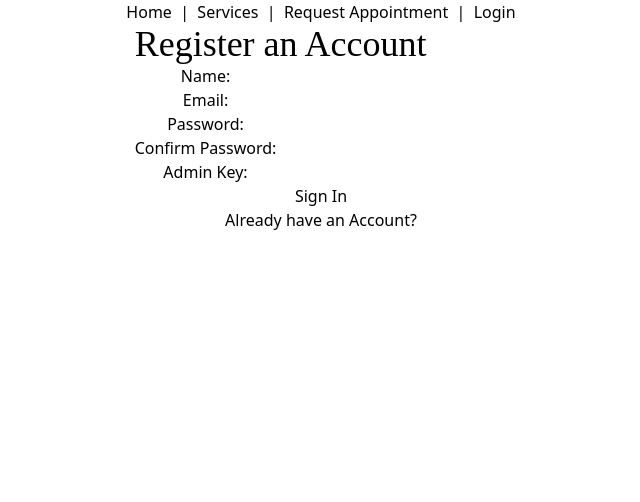
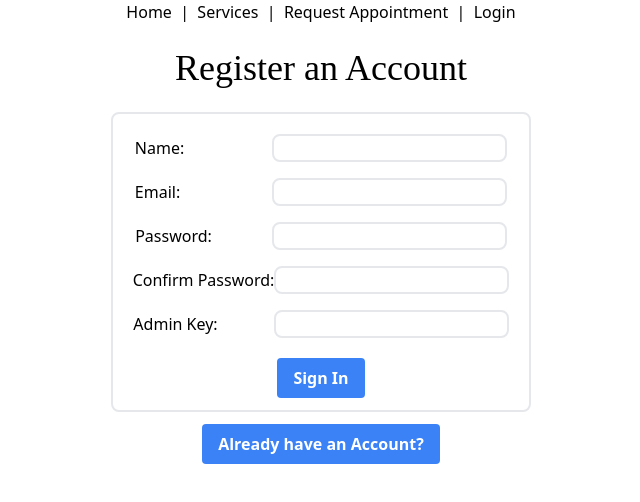
Before and after one commit to Seraphiel97/cottage-and-castle, a React (Vite) app: page /auth in a window 1280 px wide. Both pictures are taken after a click on the button "Don't have an account?". Shown: the top 502 px of the page, without its empty margins (319-959 px from the left). Built offline with nearby package versions, Linux system fonts and the light colour scheme.

Commit message:
update login and registration styling

```diff
--- a/src/components/Login/Login.jsx
+++ b/src/components/Login/Login.jsx
@@ -39,23 +39,27 @@ export default function Login({setUser, user}) {
 
   return (
     <div>
-      <h1 className="text-center">Login</h1>
-      <form onSubmit={handleSubmit}>
-        <div>
+      <h1 className="text-center my-6">Login</h1>
+      <form onSubmit={handleSubmit}className="flex flex-col justify-center items-center border-solid border-2 rounded-lg p-3">
+        <div className="m-2">
           <label>
           Email:
           </label>
           <input type="text" name="email" value={credentials.email}
-          onChange={handleChange} required/>
+          onChange={handleChange} className="border-solid border-2 rounded-lg ml-10"
+          required/>
         </div>
-        <div>
+        <div className="m-2">
           <label>
           Password:
           </label>
-        <input type="password" name="password" value={credentials.password}
-        onChange={handleChange} required/>
+          <input type="password" name="password" value={credentials.password}
+          onChange={handleChange} className="border-solid border-2 rounded-lg ml-2"
+          required/>
         </div>
-        <button type="submit">Sign In</button>
+        <button type="submit" className="bg-blue-500 hover:bg-blue-700 text-white font-bold py-2 px-4 rounded mt-3">
+          Sign In
+        </button>
       </form>
       <p>{error}</p>
     </div>
--- a/src/components/RegisterAcct/RegisterAcct.jsx
+++ b/src/components/RegisterAcct/RegisterAcct.jsx
@@ -43,44 +43,50 @@ export default function RegisterAcct({setUser, user}) {
 
   return (
     <div>
-      <h1 className="">Register an Account</h1>
-      <form onSubmit={handleSubmit} className="flex flex-col justify-center items-center">
-        <div>
-          <label>
+      <h1 className="my-6 text-center">Register an Account</h1>
+      <form onSubmit={handleSubmit} className="flex flex-col justify-center items-center border-solid border-2 rounded-lg p-3">
+        <div className="m-2">
+          <label className='mr-10'>
           Name:
           </label>
           <input type="text" name="name" value={credentials.name}
-          onChange={handleChange} required/>
+          onChange={handleChange} className="border-solid border-2 rounded-lg ml-12"
+           required/>
         </div>
-        <div>
-          <label>
+        <div className="m-2">
+          <label className="mr-11">
           Email:
           </label>
           <input type="text" name="email" value={credentials.email}
-          onChange={handleChange} required/>
+          onChange={handleChange} className="border-solid border-2 rounded-lg ml-12"
+          required/>
         </div>
-        <div>
-          <label>
+        <div className="m-2">
+          <label className="mr-3">
           Password:
           </label>
         <input type="password" name="password" value={credentials.password}
-        onChange={handleChange} required/>
+        onChange={handleChange} className="border-solid border-2 rounded-lg ml-12"
+        required/>
         </div>
-        <div>
+        <div className="m-2">
           <label>
           Confirm Password:
           </label>
           <input type="password" name="confirm" value={credentials.confirm}
-          onChange={handleChange} required/>
+          onChange={handleChange} className="border-solid border-2 rounded-lg"
+          required/>
         </div>
-        <div>
-          <label>
+        <div className="m-2">
+          <label className="mr-2">
           Admin Key:
           </label>
           <input type="text" name="adminKey" value={credentials.adminKey}
-          onChange={handleChange} />
+          onChange={handleChange} className="border-solid border-2 rounded-lg ml-12" />
         </div>
-        <button type="submit">Sign In</button>
+        <button type="submit" className="bg-blue-500 hover:bg-blue-700 text-white font-bold py-2 px-4 rounded mt-3">
+          Sign In
+        </button>
       </form>
     </div>
   )
--- a/src/pages/Auth/Auth.jsx
+++ b/src/pages/Auth/Auth.jsx
@@ -14,7 +14,7 @@ export default function Auth({setUser, user}) {
       <RegisterAcct setUser={setUser} user={user}/>
       }
       <button onClick={() => setShowLogin(!showLogin)}
-      className="">
+      className="bg-blue-500 hover:bg-blue-700 text-white font-bold py-2 px-4 rounded mt-3">
         {showLogin
         ?
         `Don't have an account?`
```
